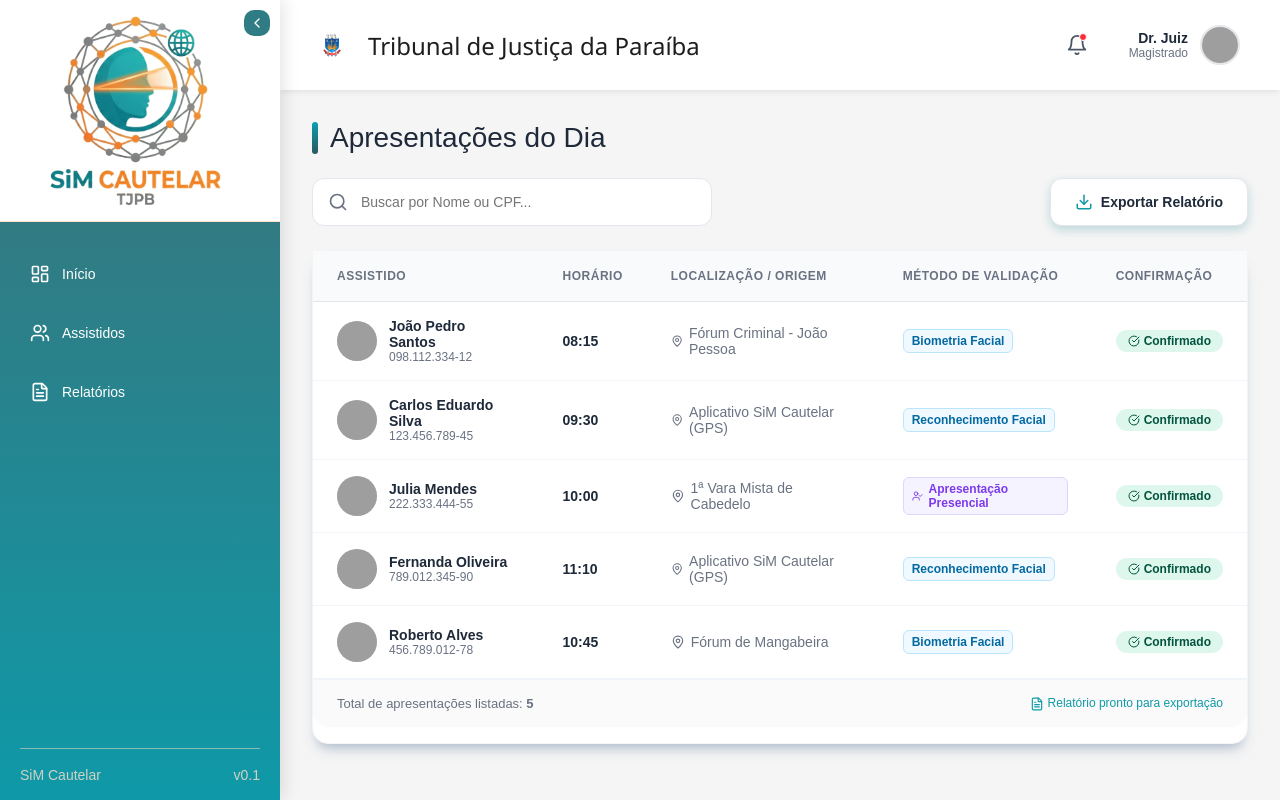
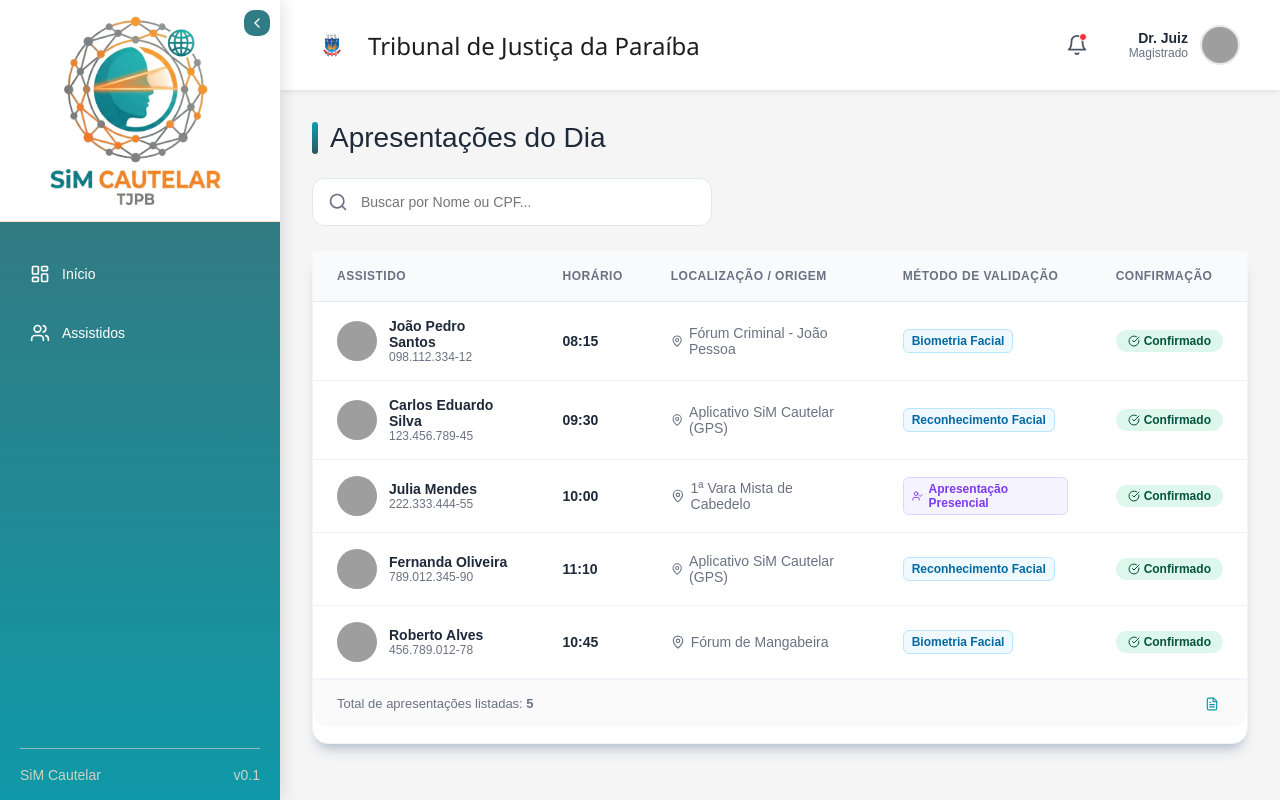
Before and after one commit to flaviojr82/sim-cautelar, a React (Vite) app in the folder sim-cautelar-admin/: page /apresentacoes in a window 1280 px wide. Built offline with nearby package versions, Linux system fonts and the light colour scheme; grey boxes are pictures that could not be loaded.

Commit message:
Admin 02.02

```diff
--- a/sim-cautelar-admin/src/components/Sidebar.jsx
+++ b/sim-cautelar-admin/src/components/Sidebar.jsx
@@ -9,7 +9,6 @@
   const menuItems = [
     { label: 'Início', path: '/', icon: LayoutDashboard },
     { label: 'Assistidos', path: '/assistidos', icon: Users },
-    { label: 'Relatórios', path: '/relatorios', icon: FileText },
   ];
 
   return (
--- a/sim-cautelar-admin/src/pages/Apresentacoes.jsx
+++ b/sim-cautelar-admin/src/pages/Apresentacoes.jsx
@@ -1,13 +1,14 @@
 import React, { useState } from 'react';
 import Layout from '../components/Layout';
-import { Search, MapPin, CheckCircle, FileText, Download, UserCheck } from 'lucide-react';
-import { jsPDF } from 'jspdf';
-import autoTable from 'jspdf-autotable';
+// Removido 'Download' da importação, pois era usado apenas no botão de relatório
+import { Search, MapPin, CheckCircle, FileText, UserCheck } from 'lucide-react';
+
+// Removidas as importações do jsPDF e autoTable
 
 const Apresentacoes = () => {
   const [busca, setBusca] = useState('');
 
-  // 1. DADOS MOCKADOS (Incluindo "Apresentação Presencial")
+  // 1. DADOS MOCKADOS (Mantidos inalterados)
   const checkinsHoje = [
     {
       id: 1,
@@ -27,7 +28,6 @@
       metodo: 'Reconhecimento Facial',
       foto: 'https://ui-avatars.com/api/?name=Carlos+Silva&background=c7d2fe&color=3730a3'
     },
-    // --- NOVO CENÁRIO: PRESENCIAL ---
     {
       id: 3,
       nome: 'Julia Mendes',
@@ -66,77 +66,7 @@
     );
   });
 
-  // 3. Exportar PDF
-  const exportarRelatorio = () => {
-    try {
-      const doc = new jsPDF();
-
-      // Cabeçalho
-      doc.setFillColor(63, 111, 116);
-      doc.rect(0, 0, 210, 40, 'F');
-
-      doc.setTextColor(255, 255, 255);
-      doc.setFontSize(18);
-      doc.setFont('helvetica', 'bold');
-      doc.text('Tribunal de Justiça da Paraíba', 14, 18);
-
-      doc.setFontSize(12);
-      doc.setFont('helvetica', 'normal');
-      doc.text('SiM Cautelar - Monitoramento Eletrônico', 14, 26);
-
-      // Info
-      doc.setTextColor(30, 41, 57);
-      doc.setFontSize(14);
-      doc.text('Relatório Diário de Apresentações', 14, 50);
-
-      const dataHoje = new Date().toLocaleDateString('pt-BR');
-      doc.setFontSize(10);
-      doc.setTextColor(100);
-      doc.text(`Gerado em: ${dataHoje}`, 14, 56);
-      doc.text(`Total de Registros: ${dadosFiltrados.length}`, 14, 61);
-
-      // Tabela
-      const corpoTabela = dadosFiltrados.map(item => [
-          item.nome,
-          item.cpf,
-          item.hora,
-          item.local,
-          item.metodo
-      ]);
-
-      autoTable(doc, {
-          startY: 70,
-          head: [['Nome do Assistido', 'CPF', 'Horário', 'Localização', 'Validação']],
-          body: corpoTabela,
-          theme: 'grid',
-          headStyles: {
-              fillColor: [15, 153, 168],
-              textColor: 255,
-              fontStyle: 'bold',
-              halign: 'left'
-          },
-          bodyStyles: { textColor: 50 },
-          alternateRowStyles: { fillColor: [245, 245, 245] },
-          styles: { font: 'helvetica', fontSize: 9, cellPadding: 4 }
-      });
-
-      // Rodapé
-      const pageCount = doc.internal.getNumberOfPages();
-      for(let i = 1; i <= pageCount; i++) {
-          doc.setPage(i);
-          doc.setFontSize(8);
-          doc.setTextColor(150);
-          doc.text('Documento oficial gerado pelo sistema SiM Cautelar.', 14, doc.internal.pageSize.height - 10);
-          doc.text(`Página ${i} de ${pageCount}`, doc.internal.pageSize.width - 25, doc.internal.pageSize.height - 10);
-      }
-
-      doc.save(`Relatorio_Apresentacoes_${dataHoje.replace(/\//g, '-')}.pdf`);
-
-    } catch (error) {
-      console.error("Erro ao gerar PDF:", error);
-      alert("Houve um erro ao gerar o relatório.");
-    }
-  };
+  // A função exportarRelatorio foi removida completamente daqui.
 
   return (
     <Layout>
@@ -157,14 +87,7 @@
             />
         </div>
 
-        <button
-            className="btn-primary"
-            onClick={exportarRelatorio}
-            style={{ background: 'white', color: '#1E2939', border: '1px solid #E2E7ED' }}
-        >
-            <Download size={18} color="#0F99A8" />
-            Exportar Relatório
-        </button>
+        {/* O botão foi removido e não há mais lógica de PDF no componente */}
       </div>
 
       <div className="table-container">
@@ -181,7 +104,6 @@
             <tbody>
                 {dadosFiltrados.length > 0 ? (
                     dadosFiltrados.map((item) => {
-                        // Verifica se é presencial para mudar a cor do badge
                         const isPresencial = item.metodo === 'Apresentação Presencial';
 
                         return (
@@ -209,7 +131,6 @@
                                       gap: '6px',
                                       padding: '4px 8px',
                                       borderRadius: '6px',
-                                      // Se presencial, usa Roxo. Se não, usa Azul.
                                       background: isPresencial ? '#F5F3FF' : '#F0F9FF',
                                       color: isPresencial ? '#7C3AED' : '#0369A1',
                                       fontSize: '12px',
@@ -246,7 +167,6 @@
             {dadosFiltrados.length > 0 && (
                 <div style={{ fontSize: '12px', color: '#0F99A8' }}>
                     <FileText size={14} style={{ display: 'inline', verticalAlign: 'middle', marginRight: '4px' }}/>
-                    Relatório pronto para exportação
                 </div>
             )}
         </div>
```
